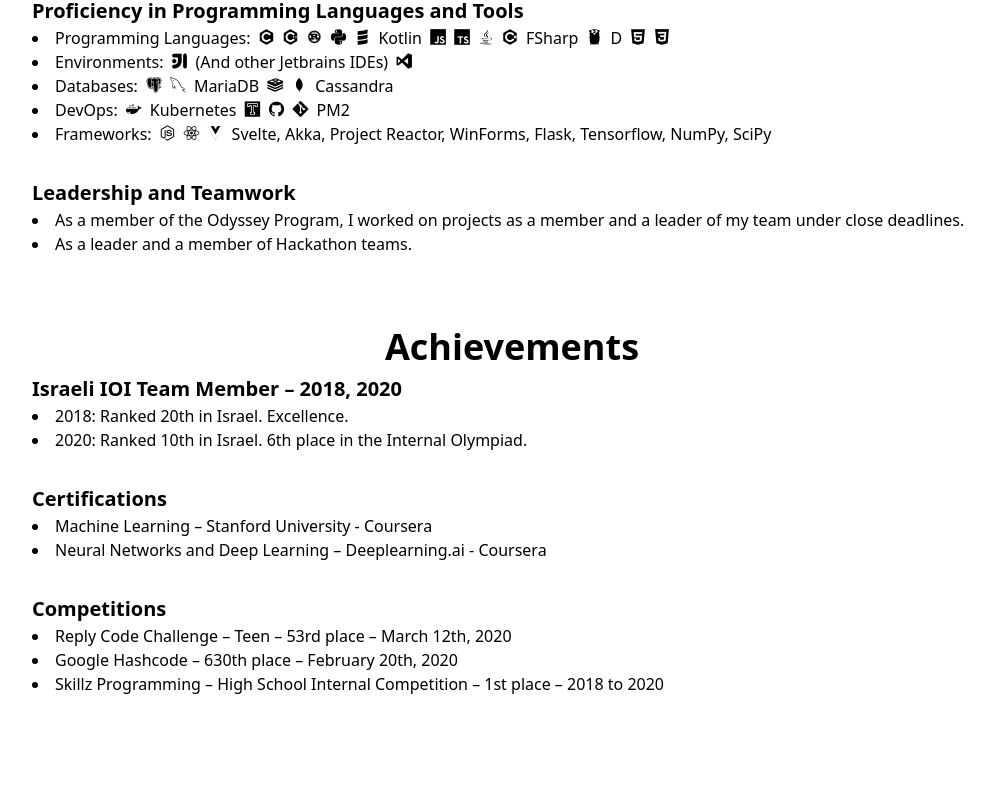
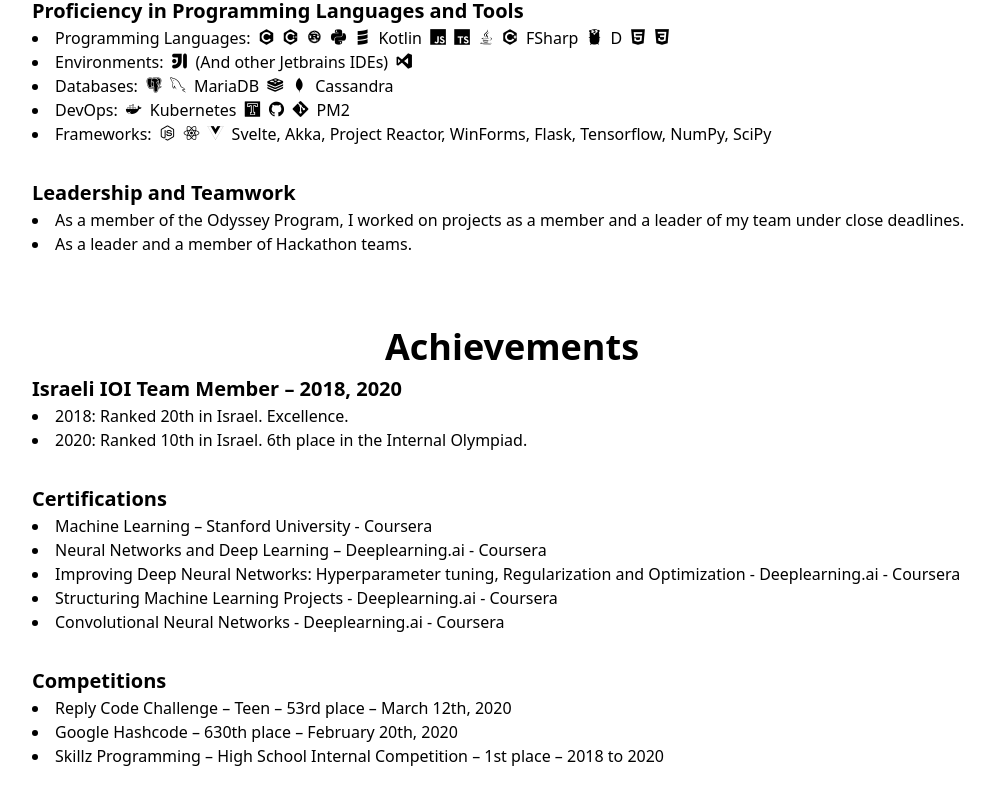
Before and after one commit to dondish/personal-site, a Vue app: page / in a window 1280 px wide. Shown: the part 2082-2882 px from the top of the page, without its empty margins (256-1250 px from the left). Before the commit the page ends 2810 px from the top, so only its background shows below. Built offline with nearby package versions, Linux system fonts and the light colour scheme.

Commit message:
Updated certifications

```diff
--- a/src/components/Achievements.vue
+++ b/src/components/Achievements.vue
@@ -22,7 +22,7 @@
         },
         {
           title: 'Certifications',
-          listItems: ['Machine Learning – Stanford University - Coursera', 'Neural Networks and Deep Learning – Deeplearning.ai - Coursera']
+          listItems: ['Machine Learning – Stanford University - Coursera', 'Neural Networks and Deep Learning – Deeplearning.ai - Coursera', 'Improving Deep Neural Networks: Hyperparameter tuning, Regularization and Optimization - Deeplearning.ai - Coursera', 'Structuring Machine Learning Projects - Deeplearning.ai - Coursera', 'Convolutional Neural Networks - Deeplearning.ai - Coursera']
         },
         {
           title: 'Competitions',
```
